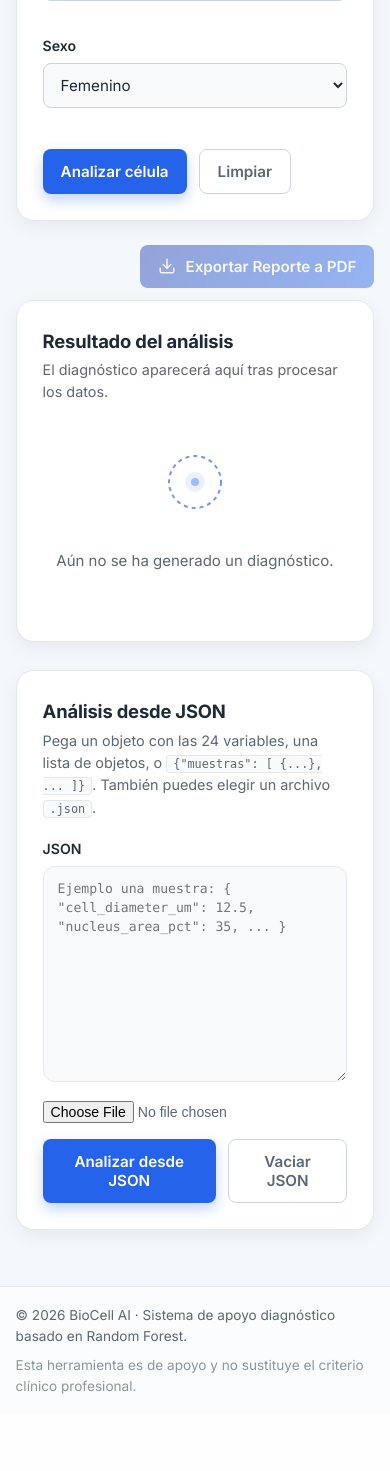
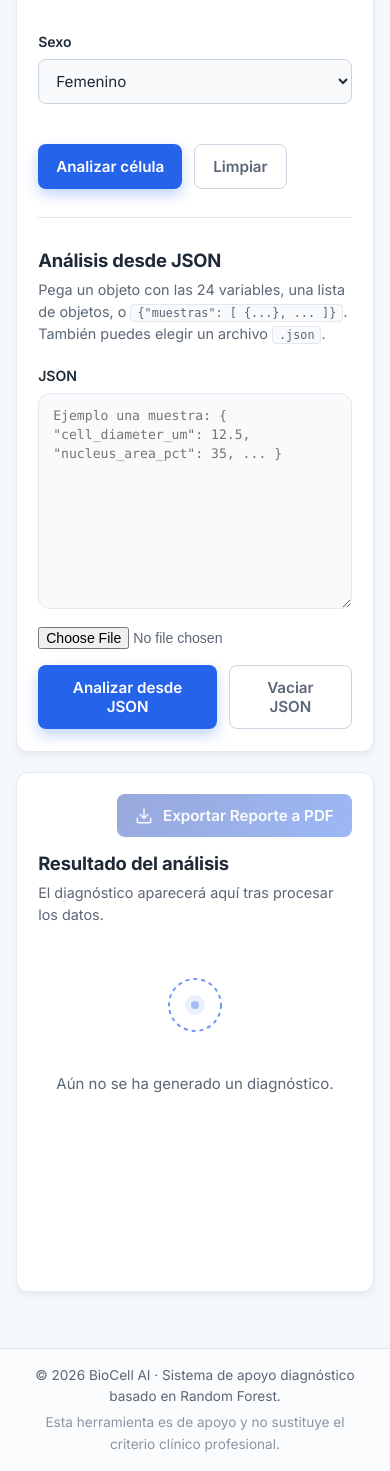
Before and after one commit to juandmm1233/ProyectoFinalOptativa1, a Django app: page / in a window 390 px wide. Shown: the part 3090-4561 px from the top of the page. Before the commit the page ends 4484 px from the top, so only its background shows below. Run offline with Django 5.2, Linux system fonts and the light colour scheme; some libraries are stand-ins or nearby versions.

Commit message:
Refactor layout and styles for dashboard and analysis results
- Updated CSS to enhance the layout of the dashboard, including sticky footer and responsive design adjustments.
- Modified HTML structure to implement a new dashboard layout with dedicated panels for input and results.
- Improved accessibility and organization of form elements and results display, including JSON input handling.
- Enhanced styling for buttons and cards to improve user experience and visual consistency.

```diff
--- a/diagnostico/static/diagnostico/css/styles.css
+++ b/diagnostico/static/diagnostico/css/styles.css
@@ -44,12 +44,22 @@
     box-sizing: border-box;
 }
 
-html, body {
+html {
     margin: 0;
     padding: 0;
 }
 
+html, body {
+    margin: 0;
+}
+
+/* Sticky footer: columna flex en viewport; main crece y empuja el footer */
 body {
+    display: flex;
+    flex-direction: column;
+    min-height: 100vh;
+    margin: 0;
+    padding: 0;
     font-family: var(--font-sans);
     font-size: 15px;
     line-height: 1.55;
@@ -58,9 +68,6 @@ body {
         radial-gradient(1200px 600px at 10% -10%, var(--color-primary-tint) 0%, transparent 60%),
         radial-gradient(900px 500px at 110% 10%, #e0f2fe 0%, transparent 55%),
         var(--color-bg);
-    min-height: 100vh;
-    display: flex;
-    flex-direction: column;
 }
 
 .container {
@@ -76,6 +83,7 @@ body {
     position: sticky;
     top: 0;
     z-index: 10;
+    flex-shrink: 0;
 }
 
 .topbar__inner {
@@ -148,9 +156,23 @@ body {
 }
 
 /* ---------- Main / Hero ---------- */
+main {
+    flex: 1;
+    min-height: 0;
+}
+
 .main {
-    flex: 1;
+    display: flex;
+    flex-direction: column;
+    width: 100%;
     padding: 36px 0 56px;
+}
+
+.main > .container {
+    flex: 1 1 auto;
+    display: flex;
+    flex-direction: column;
+    min-height: 0;
 }
 
 .hero {
@@ -159,6 +181,7 @@ body {
     gap: 28px;
     align-items: center;
     margin-bottom: 28px;
+    flex-shrink: 0;
 }
 
 .eyebrow {
@@ -226,12 +249,65 @@ body {
     font-size: 1rem;
 }
 
-/* ---------- Grid principal ---------- */
-.grid {
+/* ---------- Dashboard: dos columnas (entradas | resultados) ---------- */
+.dashboard-layout {
     display: grid;
-    grid-template-columns: 1.05fr 1fr;
-    gap: 24px;
-    align-items: start;
+    grid-template-columns: 1fr;
+    gap: clamp(1.25rem, 3vw, 2rem);
+    align-items: stretch;
+    flex: 1 1 auto;
+    min-height: 0;
+}
+
+@media (min-width: 1024px) {
+    .dashboard-layout {
+        grid-template-columns: minmax(0, 0.4fr) minmax(0, 0.6fr);
+    }
+}
+
+.dashboard-panel {
+    background: #ffffff;
+    border-radius: 12px;
+    box-shadow: 0 4px 6px rgba(0, 0, 0, 0.05);
+    padding: 2rem;
+    min-width: 0;
+    display: flex;
+    flex-direction: column;
+    gap: 1.75rem;
+    border: 1px solid rgba(226, 232, 240, 0.9);
+}
+
+.dashboard-panel--inputs {
+    align-self: start;
+}
+
+@media (min-width: 1024px) {
+    .dashboard-panel--inputs {
+        align-self: stretch;
+    }
+}
+
+.dashboard-panel--results {
+    min-height: min(520px, 70vh);
+}
+
+.dashboard-panel .card--in-dashboard {
+    background: transparent;
+    border: none;
+    border-radius: 0;
+    box-shadow: none;
+    padding: 0;
+    margin: 0;
+}
+
+.dashboard-panel .card--form.card--in-dashboard + .section-json--in-dashboard {
+    margin: 0;
+    padding-top: 1.75rem;
+    border-top: 1px solid var(--color-border);
+}
+
+.section-json--in-dashboard {
+    margin-top: 0;
 }
 
 .result-column {
@@ -239,6 +315,13 @@ body {
     flex-direction: column;
     gap: 12px;
     min-width: 0;
+    flex: 1 1 auto;
+    min-height: 0;
+}
+
+.dashboard-panel--results .card--result.card--in-dashboard {
+    flex: 1 1 auto;
+    min-height: 280px;
 }
 
 .result-toolbar {
@@ -1171,19 +1254,23 @@ body {
 }
 
 /* ---------- Footer ---------- */
-.footer {
+footer.footer {
+    flex-shrink: 0;
+    padding: 1rem;
+    text-align: center;
     border-top: 1px solid var(--color-border);
     background: rgba(255, 255, 255, 0.65);
-    padding: 18px 0;
     color: var(--color-text-muted);
     font-size: 0.85rem;
 }
 
 .footer__inner {
     display: flex;
-    justify-content: space-between;
+    flex-direction: column;
+    align-items: center;
+    justify-content: center;
+    gap: 0.35rem;
     flex-wrap: wrap;
-    gap: 8px;
 }
 
 .footer p {
@@ -1196,8 +1283,7 @@ body {
 
 /* ---------- Responsive ---------- */
 @media (max-width: 880px) {
-    .hero,
-    .grid {
+    .hero {
         grid-template-columns: 1fr;
     }
 
@@ -1208,4 +1294,8 @@ body {
     .result__inputs {
         grid-template-columns: 1fr;
     }
+
+    .dashboard-panel {
+        padding: 1.35rem;
+    }
 }
--- a/diagnostico/templates/diagnostico/index.html
+++ b/diagnostico/templates/diagnostico/index.html
@@ -1,5 +1,9 @@
-{% extends "diagnostico/base.html" %} {% load static %} {% block title %}BioCell
-AI — Análisis de Célula{% endblock %} {% block content %}
+{% extends "diagnostico/base.html" %}
+{% load static %}
+
+{% block title %}BioCell AI — Análisis de Célula{% endblock %}
+
+{% block content %}
 <section class="hero">
   <div class="hero__text">
     <span class="eyebrow">Inteligencia Artificial Clínica</span>
@@ -30,8 +34,9 @@ AI — Análisis de Célula{% endblock %} {% block content %}
   </div>
 </section>
 
-<section class="grid">
-  <article class="card card--form">
+<div class="dashboard-layout">
+  <div class="dashboard-panel dashboard-panel--inputs">
+    <article class="card card--form card--in-dashboard">
       <header class="card__header">
         <h2 class="card__title">Datos morfológicos</h2>
         <p class="card__subtitle">
@@ -49,7 +54,8 @@ AI — Análisis de Célula{% endblock %} {% block content %}
             <label for="{{ field.id_for_label }}" class="form__label">
               {{ field.label }}
             </label>
-          {{ field }} {% if field.help_text %}
+            {{ field }}
+            {% if field.help_text %}
             <small class="form__help">{{ field.help_text }}</small>
             {% endif %}
             <small class="form__error" data-error-for="{{ field.name }}"></small>
@@ -69,6 +75,49 @@ AI — Análisis de Célula{% endblock %} {% block content %}
       </form>
     </article>
 
+    <section class="section-json section-json--in-dashboard" aria-labelledby="json-panel-title">
+      <article class="card card--json card--in-dashboard">
+        <header class="card__header">
+          <h2 class="card__title" id="json-panel-title">Análisis desde JSON</h2>
+          <p class="card__subtitle">
+            Pega un objeto con las 24 variables, una lista de objetos, o
+            <code>{"muestras": [ {...}, ... ]}</code>. También puedes elegir un
+            archivo <code>.json</code>.
+          </p>
+        </header>
+        <div class="json-panel">
+          <label for="json-input" class="form__label">JSON</label>
+          <textarea
+            id="json-input"
+            class="json-input"
+            rows="10"
+            spellcheck="false"
+            placeholder='Ejemplo una muestra: { "cell_diameter_um": 12.5, "nucleus_area_pct": 35, ... }'
+          ></textarea>
+          <div class="json-panel__row">
+            <input
+              type="file"
+              id="json-file"
+              class="json-file-input"
+              accept=".json,application/json"
+            />
+            <span class="json-file-hint" id="json-file-name"></span>
+          </div>
+          <div class="form__actions json-panel__actions">
+            <button type="button" class="btn btn--primary" id="btn-json-analizar">
+              <span class="btn__label">Analizar desde JSON</span>
+              <span class="btn__spinner" aria-hidden="true"></span>
+            </button>
+            <button type="button" class="btn btn--ghost" id="btn-json-limpiar">
+              Vaciar JSON
+            </button>
+          </div>
+        </div>
+      </article>
+    </section>
+  </div>
+
+  <div class="dashboard-panel dashboard-panel--results">
     <div class="result-column">
       <div class="result-toolbar no-print">
         <button
@@ -99,7 +148,7 @@ AI — Análisis de Célula{% endblock %} {% block content %}
         </button>
       </div>
       <article
-      class="card card--result"
+        class="card card--result card--in-dashboard"
         id="resultado"
         data-state="empty"
         aria-live="polite"
@@ -211,49 +260,11 @@ AI — Análisis de Célula{% endblock %} {% block content %}
         </div>
       </article>
     </div>
-</section>
-
-<section class="section-json" aria-labelledby="json-panel-title">
-  <article class="card card--json">
-    <header class="card__header">
-      <h2 class="card__title" id="json-panel-title">Análisis desde JSON</h2>
-      <p class="card__subtitle">
-        Pega un objeto con las 24 variables, una lista de objetos, o
-        <code>{"muestras": [ {...}, ... ]}</code>. También puedes elegir un
-        archivo <code>.json</code>.
-      </p>
-    </header>
-    <div class="json-panel">
-      <label for="json-input" class="form__label">JSON</label>
-      <textarea
-        id="json-input"
-        class="json-input"
-        rows="10"
-        spellcheck="false"
-        placeholder='Ejemplo una muestra: { "cell_diameter_um": 12.5, "nucleus_area_pct": 35, ... }'
-      ></textarea>
-      <div class="json-panel__row">
-        <input
-          type="file"
-          id="json-file"
-          class="json-file-input"
-          accept=".json,application/json"
-        />
-        <span class="json-file-hint" id="json-file-name"></span>
-      </div>
-      <div class="form__actions json-panel__actions">
-        <button type="button" class="btn btn--primary" id="btn-json-analizar">
-          <span class="btn__label">Analizar desde JSON</span>
-          <span class="btn__spinner" aria-hidden="true"></span>
-        </button>
-        <button type="button" class="btn btn--ghost" id="btn-json-limpiar">
-          Vaciar JSON
-        </button>
   </div>
 </div>
-  </article>
-</section>
-{% endblock %} {% block extra_js %}
+{% endblock %}
+
+{% block extra_js %}
 <script>
   window.BIOCELL_PREDICT_URL = "{% url 'diagnostico:predecir' %}";
   window.BIOCELL_PREDICT_JSON_URL = "{% url 'diagnostico:predecir_json' %}";
```
Lines whose indentation alone changed are shown as unchanged.
